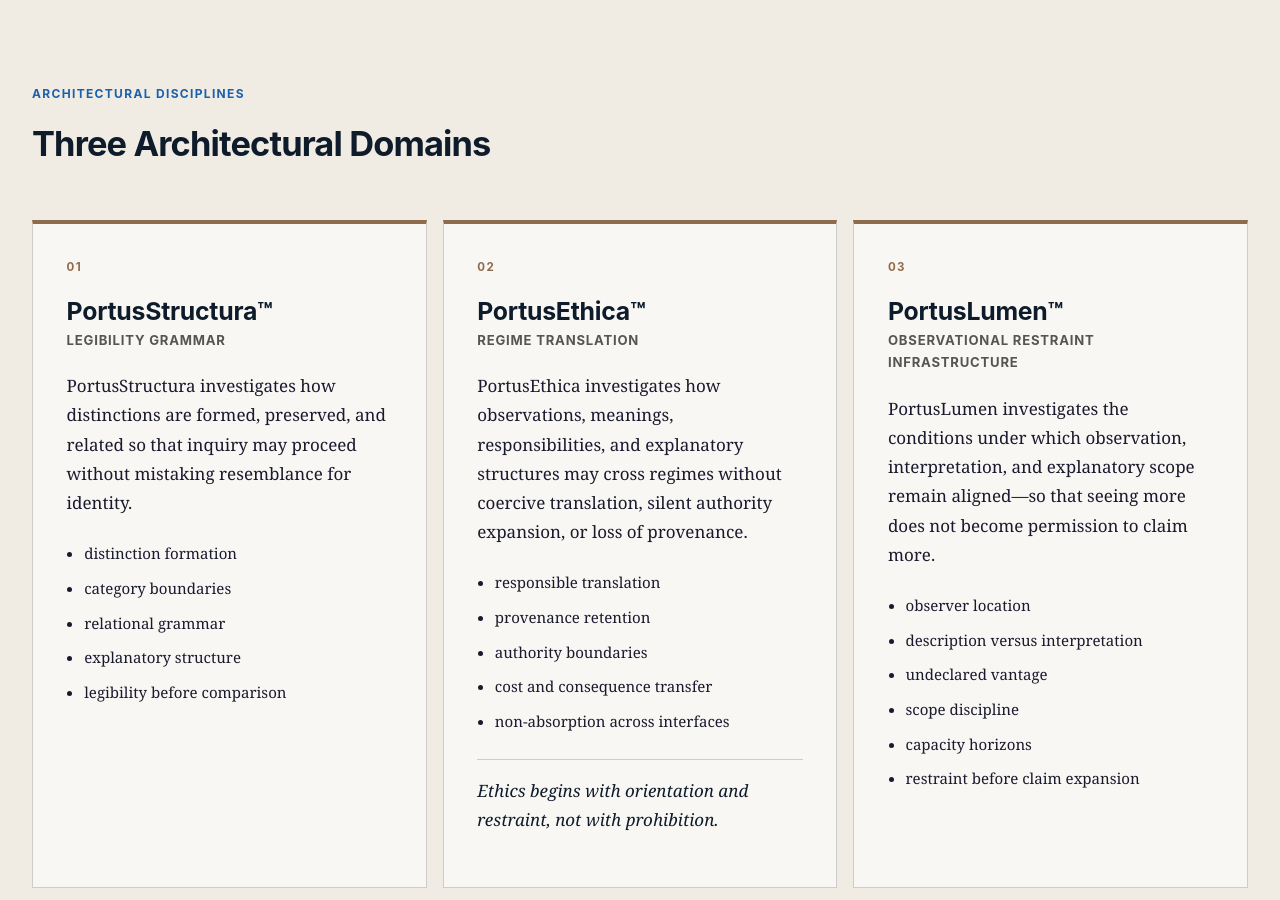
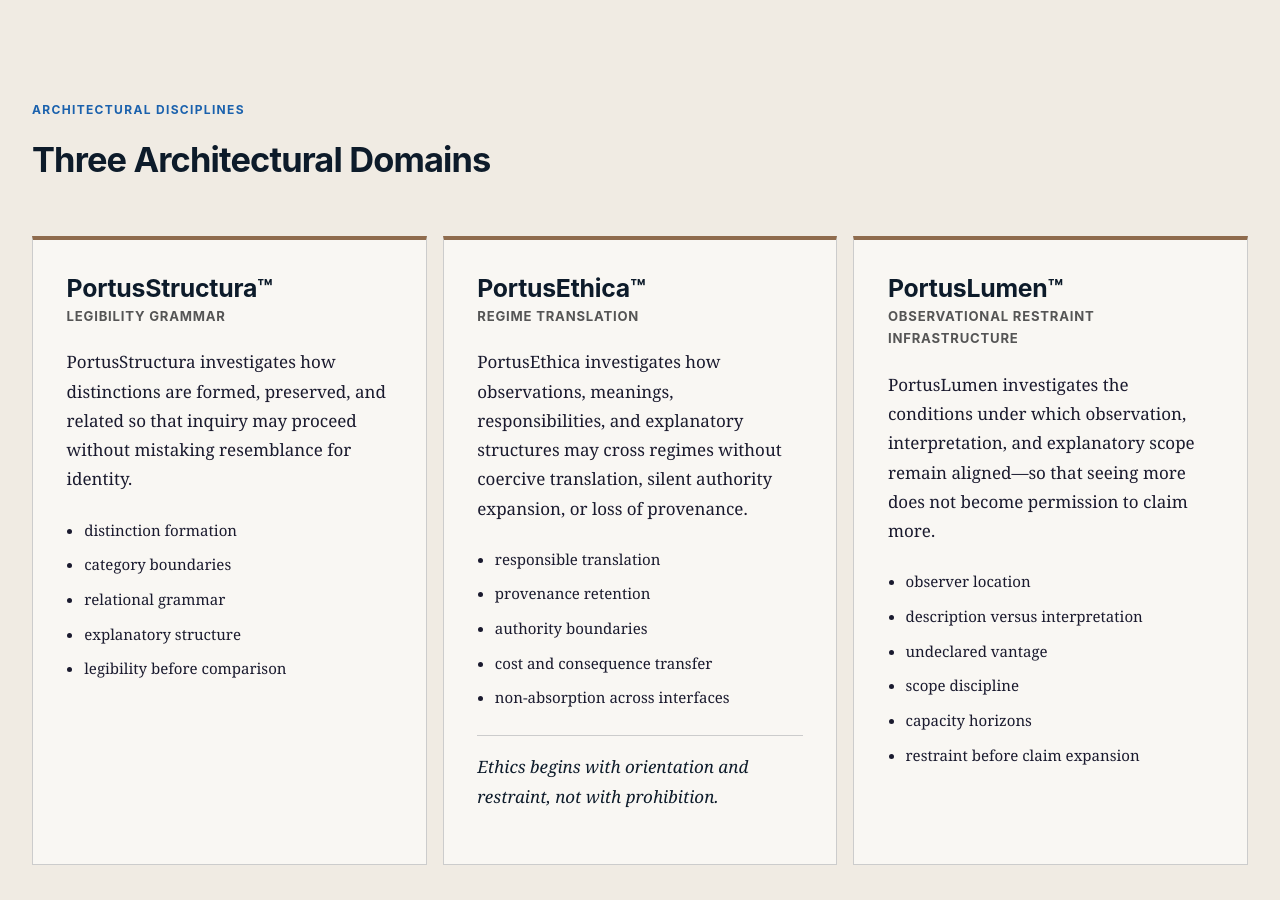
Before and after one commit to portussophia/portussophia-public, a Jekyll site: the page built from index.md, in a window 1280 px wide and 900 px high, scrolled down 1660 px. Built offline with Jekyll 4.4.1, drawn with Linux system fonts in a browser that asks for light colours.

Commit message:
Refine mission hierarchy and remove domain numbering

```diff
--- a/index.md
+++ b/index.md
@@ -15,9 +15,9 @@ header_surface: dark
   </div>
 </section>
 
-<section class="apex-section mission-section" aria-labelledby="mission-label">
+<section class="apex-section mission-section" aria-labelledby="mission-title">
   <div class="shell apex-narrow">
-    <p class="eyebrow" id="mission-label">Mission</p>
+    <h2 id="mission-title">Mission</h2>
     <p class="mission-statement">To see clearly where a difference can be made.</p>
     <a class="text-action" href="{{ '/interface/' | relative_url }}">Read the Interface</a>
   </div>
@@ -42,7 +42,6 @@ header_surface: dark
     </div>
     <div class="domain-grid">
       <article class="domain-card">
-        <p class="domain-number" aria-hidden="true">01</p>
         <h3>PortusStructura™</h3>
         <p class="domain-subtitle">Legibility Grammar</p>
         <p>PortusStructura investigates how distinctions are formed, preserved, and related so that inquiry may proceed without mistaking resemblance for identity.</p>
@@ -56,7 +55,6 @@ header_surface: dark
       </article>
 
       <article class="domain-card">
-        <p class="domain-number" aria-hidden="true">02</p>
         <h3>PortusEthica™</h3>
         <p class="domain-subtitle">Regime Translation</p>
         <p>PortusEthica investigates how observations, meanings, responsibilities, and explanatory structures may cross regimes without coercive translation, silent authority expansion, or loss of provenance.</p>
@@ -71,7 +69,6 @@ header_surface: dark
       </article>
 
       <article class="domain-card">
-        <p class="domain-number" aria-hidden="true">03</p>
         <h3>PortusLumen™</h3>
         <p class="domain-subtitle">Observational Restraint Infrastructure</p>
         <p>PortusLumen investigates the conditions under which observation, interpretation, and explanatory scope remain aligned—so that seeing more does not become permission to claim more.</p>
```
